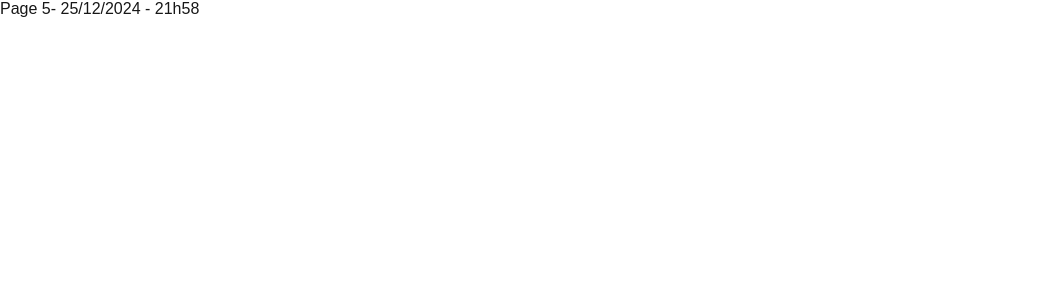
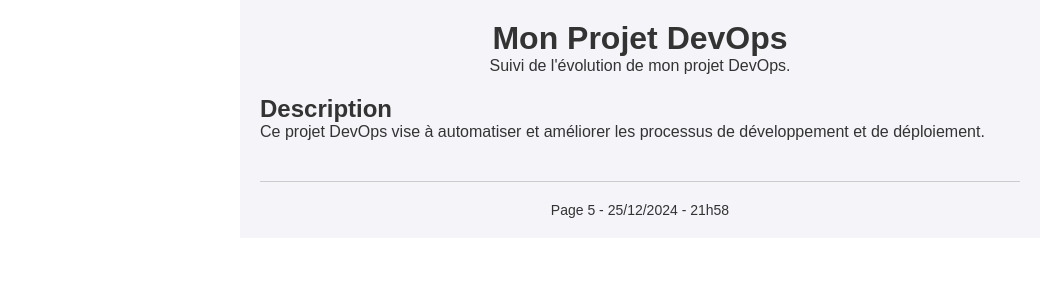
Before and after one commit to medberrima/devops-mp2l, a Next.js app: page / in a window 1280 px wide. Shown: the top 300 px of the page, without its empty margins (0-1046 px from the left). Built offline with nearby package versions, Linux system fonts and the light colour scheme.

Commit message:
add som content to page

```diff
--- a/src/app/page.tsx
+++ b/src/app/page.tsx
@@ -6,10 +6,49 @@ const Page = () => {
   const formattedTime = `${currentDate.getHours()}h${currentDate.getMinutes()}`;
 
   return (
-    <div>
-      Page 5- {formattedDate} - {formattedTime}
+    <div style={styles.pageContainer}>
+      <header style={styles.header}>
+        <h1>Mon Projet DevOps</h1>
+        <p>Suivi de l'évolution de mon projet DevOps.</p>
+      </header>
+
+      <section style={styles.contentSection}>
+        <h2>Description</h2>
+        <p>
+          Ce projet DevOps vise à automatiser et améliorer les processus de développement et de déploiement.
+        </p>
+      </section>
+
+      <footer style={styles.footer}>
+        <p>Page 5 - {formattedDate} - {formattedTime}</p>
+      </footer>
     </div>
   );
 };
 
+const styles = {
+  pageContainer: {
+    fontFamily: 'Arial, sans-serif',
+    margin: '0 auto',
+    maxWidth: '800px',
+    padding: '20px',
+    backgroundColor: '#f4f4f9',
+    color: '#333',
+  },
+  header: {
+    textAlign: 'center' as 'center',
+    marginBottom: '20px',
+  },
+  contentSection: {
+    marginBottom: '20px',
+  },
+  footer: {
+    textAlign: 'center' as 'center',
+    marginTop: '40px',
+    paddingTop: '20px',
+    borderTop: '1px solid #ccc',
+    fontSize: '14px',
+  }
+};
+
 export default Page;
```
